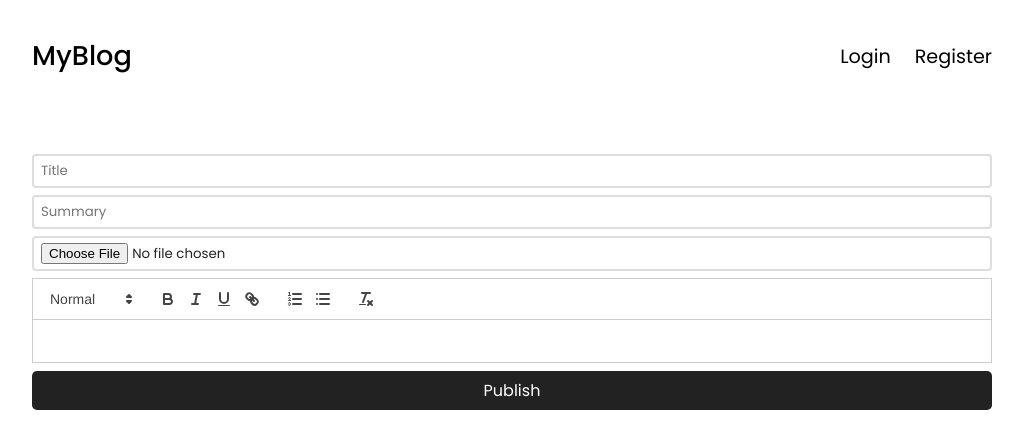
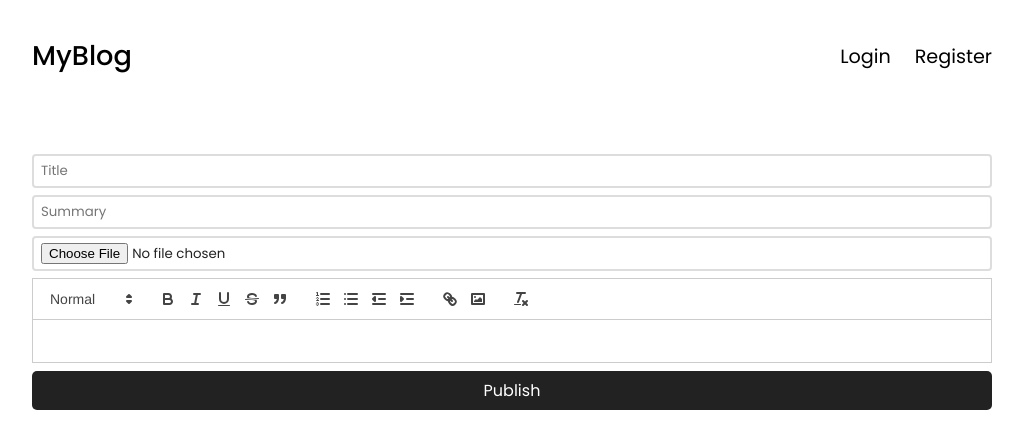
Before and after one commit to hrithikhadka/blog-app, a React (Vite) app in the folder frontend/: page /create in a window 1280 px wide. Shown: the top 448 px of the page, without its empty margins (128-1151 px from the left). Built offline with nearby package versions, Linux system fonts and the light colour scheme; no server answers; the HTML template or start-up script is replaced by a standard one.

Commit message:
add modules and formats in editor

```diff
--- a/frontend/src/pages/CreatePost.jsx
+++ b/frontend/src/pages/CreatePost.jsx
@@ -1,15 +1,49 @@
 import React from "react";
+import { useState } from "react";
 import ReactQuill from "react-quill";
 import "react-quill/dist/quill.snow.css";
 
 const CreatePost = () => {
+  const [title, setTitle] = useState("");
+  const [summary, setSummary] = useState("");
+  const [content, setContent] = useState("");
+
+  const modules = {
+    toolbar: [
+      [{ header: [1, 2, false] }],
+      ["bold", "italic", "underline", "strike", "blockquote"],
+      [
+        { list: "ordered" },
+        { list: "bullet" },
+        { indent: "-1" },
+        { indent: "+1" },
+      ],
+      ["link", "image"],
+      ["clean"],
+    ],
+  };
+
+  const formats = [
+    "header",
+    "bold",
+    "italic",
+    "underline",
+    "strike",
+    "blockquote",
+    "list",
+    "bullet",
+    "indent",
+    "link",
+    "image",
+  ];
+
   return (
     <main>
       <form action="">
         <input type="title" placeholder={"Title"} />
         <input type="summary" placeholder={"Summary"} />
         <input type="file" />
-        <ReactQuill />
+        <ReactQuill value={content} modules={modules} formats={formats} />
         <button style={{ marginTop: ".5rem", backgroundColor: "#222" }}>
           Publish
         </button>
```
